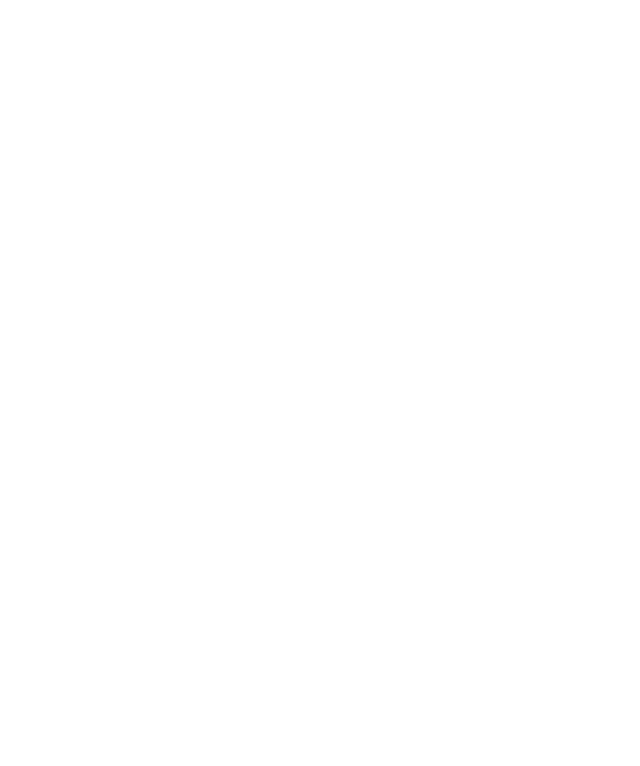
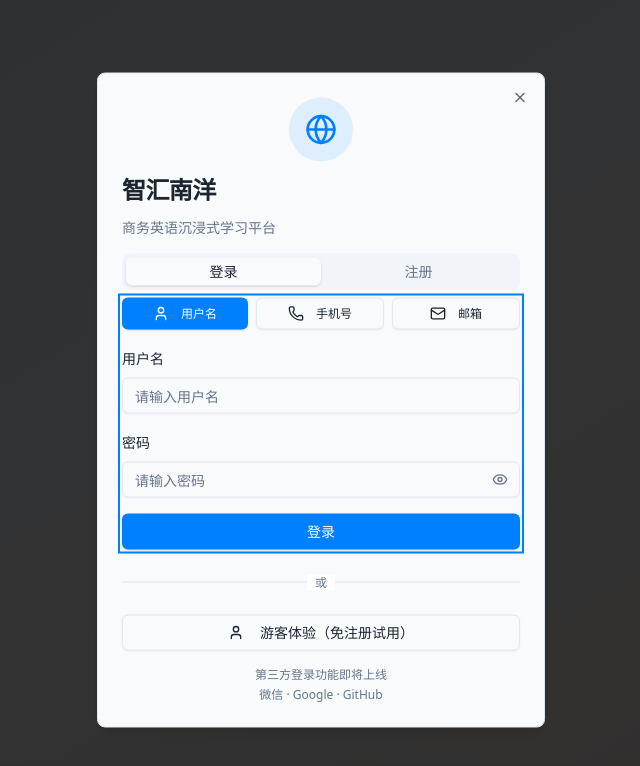
Before and after one commit to l-camellia-ai/zhihui, a plain HTML site: page index.html in a window 1280 px wide. Shown: the whole page, without its empty margins (319-959 px from the left). Drawn offline with Linux system fonts and the light colour scheme; the site is published under a folder, as on GitHub Pages, so addresses that start at the root find nothing; a web font is replaced by a local one.

Commit message:
Update index.html

```diff
--- a/index.html
+++ b/index.html
@@ -2,12 +2,15 @@
 <html lang="zh-CN">
   <head>
     <meta charset="UTF-8" />
-    <link rel="icon" type="image/svg+xml" href="/favicon.png" />
+    <link rel="icon" type="image/svg+xml" href="./favicon.png" />
     <meta name="viewport" content="width=device-width, initial-scale=1.0" />
     <title>智汇南洋 - 面向东盟AI商务英语实训平台</title>
     <meta name="description" content="智汇南洋：整合AI情景对话、商务知识库、游戏化学习与数字人对话，专为中国-东盟商务场景设计的沉浸式英语实训平台" />
-    <script type="module" crossorigin src="/assets/index-C-ytKqCT.js"></script>
-    <link rel="stylesheet" crossorigin href="/assets/index-INcyRyJc.css">
+
+    <script type="module" crossorigin src="./assets/index-C-ytKqCT.js"></script>
+
+    <link rel="stylesheet" crossorigin href="./assets/index-INcyRyJc.css">
+
     <script>
       (function () {
         const redirect = new URLSearchParams(location.search).get('redirect');
```
Lines whose indentation alone changed are shown as unchanged.
